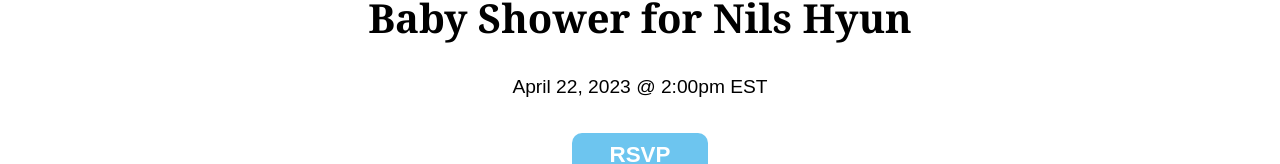
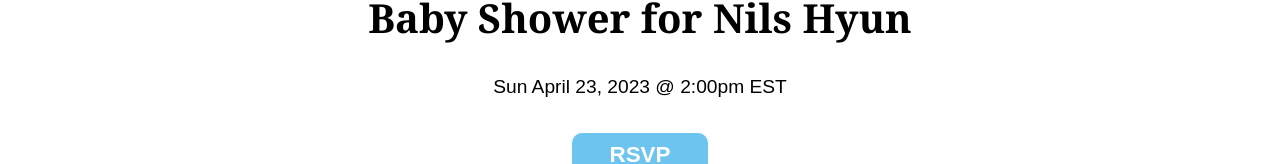
Before and after one commit to user5142/babynils, a plain HTML site: page index.html in a window 1280 px wide. Shown: the part 150-314 px from the top of the page. Drawn offline with Linux system fonts and the light colour scheme.

Commit message:
Update index.html

```diff
--- a/index.html
+++ b/index.html
@@ -20,7 +20,7 @@
         <!-- Hero -->
         <div class="hero">
             <h1>Baby Shower for Nils Hyun</h1>
-            <h3>April 22, 2023 @ 2:00pm EST</h3>
+            <h3>Sun April 23, 2023 @ 2:00pm EST</h3>
             <button><a href="#rsvp"><h2>RSVP</h2></a></button>
             <h3>Join us for a Zoom party to celebrate the upcoming birth of our little hatchling, Nils Hyun Hatch!</h3>
         </div>
```
